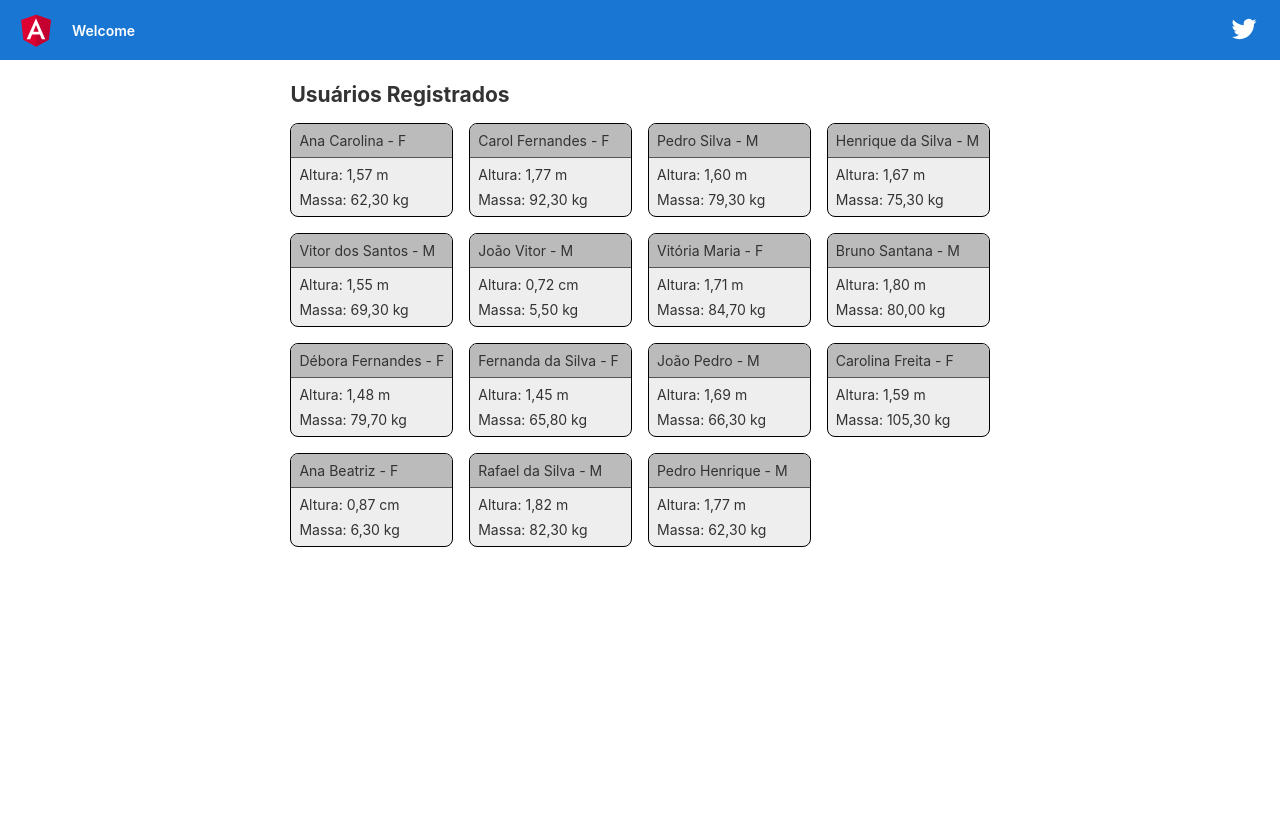
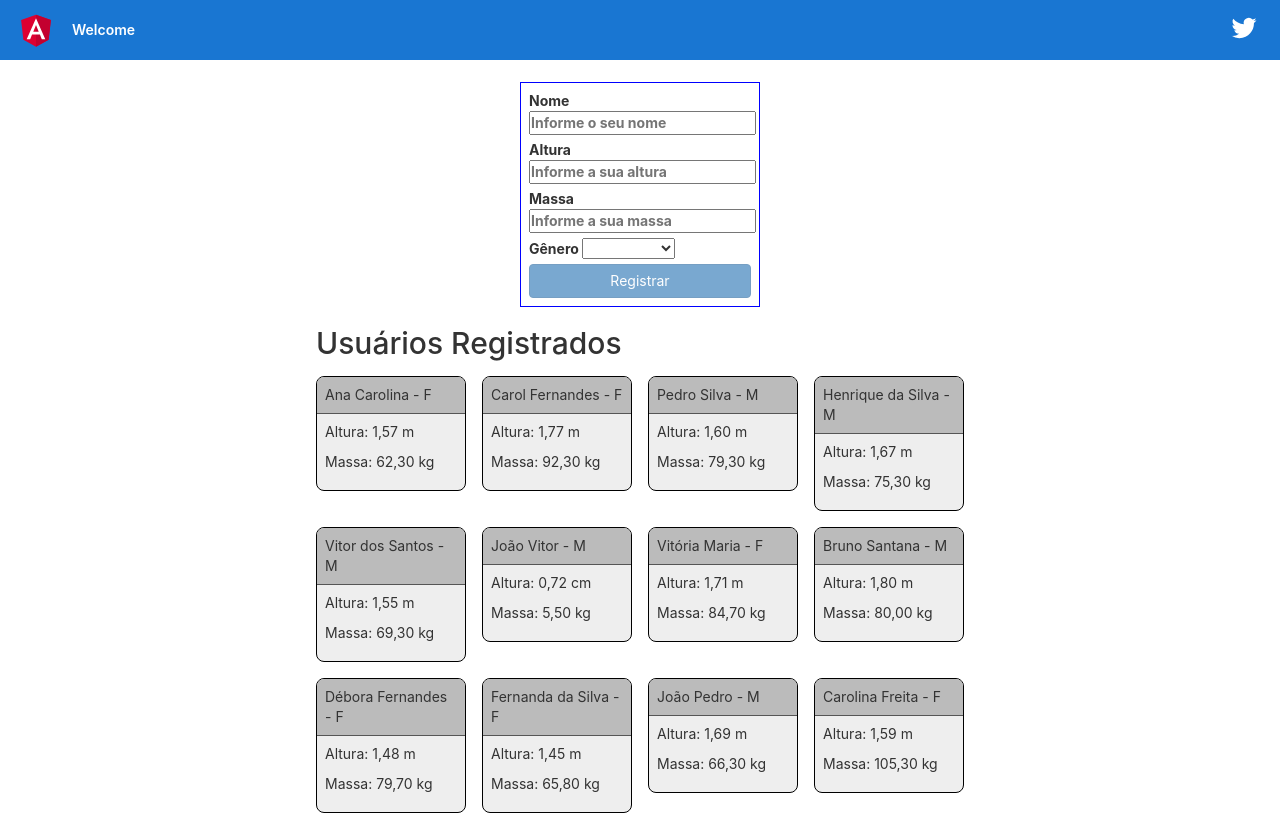
Before and after one commit to vitorsemidio-dev/angular-imc, an Angular app: page / in a window 1280 px wide. Shown: the top 815 px of the page. Built offline with nearby package versions, Linux system fonts and the light colour scheme.

Commit message:
Formulário do usuário

```diff
--- a/src/app/app.component.html
+++ b/src/app/app.component.html
@@ -18,5 +18,6 @@
 </div>
 
 <div class="content">
+  <app-create-user></app-create-user>
   <app-user-list></app-user-list>
 </div>
--- /dev/null
+++ b/src/app/create-user/create-user.component.html
@@ -0,0 +1,25 @@
+<form class="user-form" [formGroup]="profileForm" (ngSubmit)="registerUser()">
+  <label>
+    Nome
+    <input placeholder="Informe o seu nome" type="text" required formControlName="name">
+  </label>
+
+  <label>
+    Altura
+    <input placeholder="Informe a sua altura" type="number" required formControlName="height">
+  </label>
+
+  <label>
+    Massa
+    <input placeholder="Informe a sua massa" type="number" required formControlName="weight">
+  </label>
+
+  <label>
+    Gênero
+    <select required formControlName="gender" name="gender" id="gender">
+      <option value="M">Masculino</option>
+      <option value="F">Feminino</option>
+    </select>
+  </label>
+  <button class="btn btn-primary" type="submit" [disabled]="!profileForm.valid">Registrar</button>
+</form>
--- /dev/null
+++ b/src/app/create-user/create-user.component.scss
@@ -0,0 +1,10 @@
+:host {
+  width: 24rem;
+  border: 1px solid blue;
+  padding: 8px;
+}
+
+.user-form {
+  display: flex;
+  flex-direction: column;
+}
--- /dev/null
+++ b/src/app/create-user/create-user.component.ts
@@ -0,0 +1,32 @@
+import { Component, OnInit } from '@angular/core';
+import { FormGroup, FormControl } from '@angular/forms';
+
+@Component({
+  selector: 'app-create-user',
+  templateUrl: './create-user.component.html',
+  styleUrls: ['./create-user.component.scss']
+})
+export class CreateUserComponent implements OnInit {
+
+  profileForm = new FormGroup({
+    name: new FormControl(''),
+    height: new FormControl(''),
+    weight: new FormControl(''),
+    gender: new FormControl(''),
+  });
+
+  constructor() { }
+
+  ngOnInit(): void {
+  }
+
+  clearForm() {
+    this.profileForm.reset();
+  }
+
+  registerUser() {
+    console.table(this.profileForm.value);
+    setTimeout(this.clearForm, 3000);
+  }
+
+}
--- a/src/styles.scss
+++ b/src/styles.scss
@@ -1,4 +1,5 @@
 /* You can add global styles to this file, and also import other style files */
+@import url('https://unpkg.com/bootstrap@3.3.7/dist/css/bootstrap.min.css');
 
 * {
   margin: 0;
```
Also changed, not shown: src/app/app.module.ts (+11 -3 lines), 1 other file (tests, documents, lock files or other folders).
